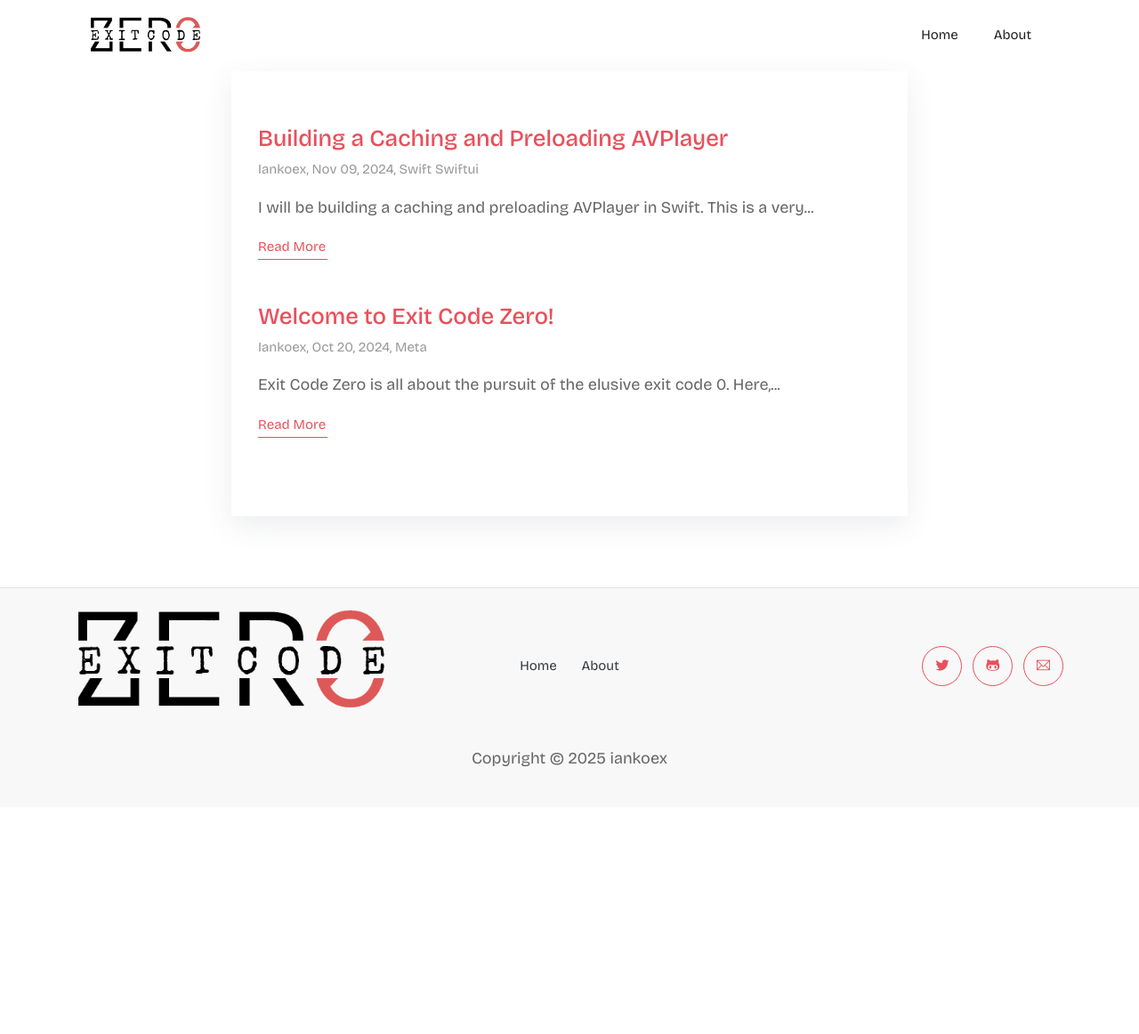
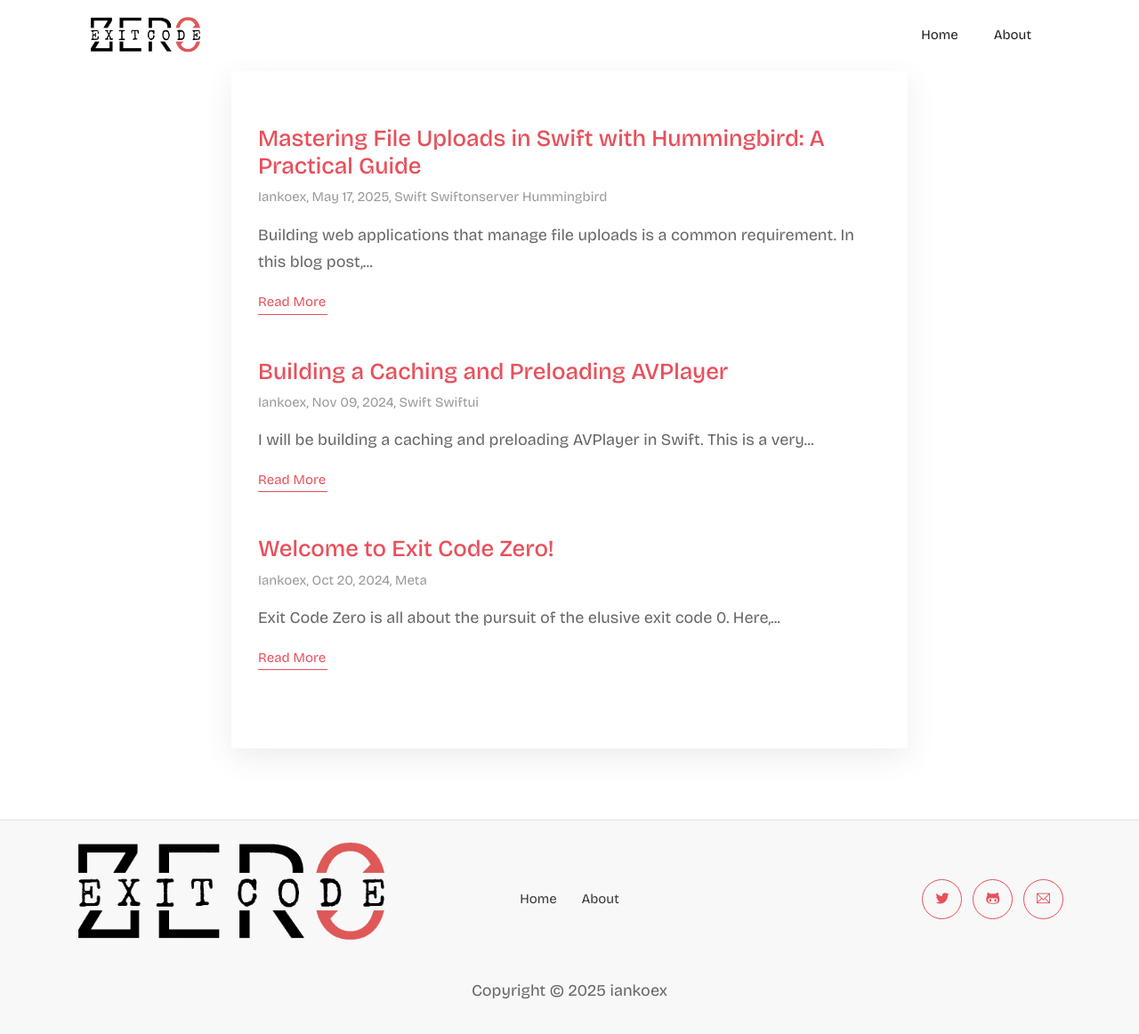
Before and after one commit to iankoex/iankoex.github.io, a Jekyll site: the page built from index.html, in a window 1280 px wide and 1169 px high. Shown: the top 1162 px of the window at 89% size. Built offline with Jekyll 4.4.1, drawn with Linux system fonts in a browser that asks for light colours; the list of posts is cut into pages by our own code; some of the changed lines change nothing that is shown.

Commit message:
added handling mulipart data in swift

````diff
--- a/_config.yml
+++ b/_config.yml
@@ -18,7 +18,6 @@ plugins:
   - jekyll-sitemap
   - jekyll/tagging
   - jekyll-seo-tag
-  - jekyll-sitemap
 
 paginate: 100
 paginate_path: "/page/:num"
--- /dev/null
+++ b/_posts/2025-05-17-mastering-file-upload-in-hummingbird.md
@@ -0,0 +1,337 @@
+---
+title: "Mastering File Uploads in Swift with Hummingbird: A Practical Guide"
+image: "/assets/images/logo.png"
+author: "iankoex"
+date: 2025-05-17 06:12:58 +0600
+description: "In this blog post, I'll show how you can handle multipart form data with Hummingbird."
+tags: [Swift, SwiftOnServer, HummingBird]
+---
+
+Building web applications that manage file uploads is a common requirement. In this blog post, I'll guide you through handling multipart form data using Hummingbird. You'll learn how to effortlessly receive and process files alongside other form fields, ensuring your Swift backend can seamlessly handle user uploads.
+
+## What is Multipart Form Data?
+
+Multipart form data is a specific encoding type used in HTTP requests to facilitate the transmission of files and data in a single request. This format allows for the inclusion of various data types, such as text fields, images, videos, and other binary files. It is essential for web applications that require users to upload files alongside standard form inputs. The multipart format divides the data into distinct parts, each with its own content type and disposition, enabling the server to process each part appropriately.
+
+## The Anatomy of Multipart Form Data
+
+Understanding the structure of multipart form data is crucial for developers working with file uploads and form submissions. Here’s a breakdown of its key components:
+
+1. **Content-Type Header**:
+   The request begins with a `Content-Type` header that specifies the type of data being sent. For multipart form data, this header typically looks like this:
+
+   ```
+   Content-Type: multipart/form-data; boundary=---BoundaryString
+   ```
+
+   The `boundary` parameter is a unique string that acts as a delimiter between different parts of the form data.
+
+2. **Boundary**:
+   The boundary string separates each part of the multipart data. It is defined in the `Content-Type` header and indicates where one part ends and another begins. Each part starts with the boundary string, prefixed by two hyphens (`--`), and ends with the boundary string followed by two hyphens to signify the end of the multipart data.
+
+3. **Parts**:
+   Each part of the multipart form data consists of several components:
+
+   - **Headers**: Each part can have its own set of headers that provide metadata about the data being sent. Common headers include:
+     - `Content-Disposition`: Specifies how the data should be handled, including the name of the form field and, if applicable, the filename for file uploads. For example:
+       ```
+       Content-Disposition: form-data; name="file"; filename="example.jpg"
+       ```
+     - `Content-Type`: Indicates the media type of the data being sent (e.g., `image/jpeg` for JPEG images).
+   - **Body**: Following the headers, the actual data (the body) of the part is included. This can be text, binary data, or any other type of content.
+
+4. **Final Boundary**:
+   The multipart data concludes with a final boundary that indicates the end of the data. This boundary is marked by the same boundary string used to separate the parts, followed by two hyphens:
+   ```
+   -----BoundaryString--
+   ```
+
+## Example Structure
+
+Here’s a simplified example of what a multipart form data request might look like:
+
+```
+POST /upload HTTP/1.1
+Host: example.com
+Content-Type: multipart/form-data; boundary=---BoundaryString
+
+-----BoundaryString
+Content-Disposition: form-data; name="username"
+
+john_doe
+-----BoundaryString
+Content-Disposition: form-data; name="file"; filename="example.jpg"
+Content-Type: image/jpeg
+
+(binary data of the image)
+-----BoundaryString--
+```
+
+## Hummingbird
+
+[Hummingbird](https://hummingbird.codes) is a robust, feature-rich, and performance-oriented web framework for Swift. This guide assumes you have a basic understanding of Swift and Hummingbird. If you're new to Hummingbird, I recommend starting with the [Getting Started guide](https://docs.hummingbird.codes/2.0/documentation/hummingbird/gettingstarted).
+
+## Swift Mustache: A Templating Engine
+
+[Swift Mustache](https://github.com/hummingbird-project/swift-mustache) is a powerful templating engine for Swift that allows you to create dynamic and reusable HTML templates with ease.
+
+## Setting Up Hummingbird and Swift Mustache
+
+Once you have set up Hummingbird and Swift Mustache, you can start building your application. Here’s a simple example of how to set up a route that handles file uploads:
+
+```swift
+func buildApplication(_ args: AppArguments) async throws -> some ApplicationProtocol {
+    // Verify the working directory is correct
+    assert(FileManager.default.fileExists(atPath: "public/images/hummingbird.png"), "Set your working directory to the root folder of this example to get it to work")
+    // load mustache template library
+    let library = try await MustacheLibrary(directory: Bundle.module.resourcePath!)
+
+    let router = Router(context: MultipartRequestContext.self)
+    router.add(middleware: FileMiddleware())
+    WebController(mustacheLibrary: library).addRoutes(to: router)
+    return Application(router: router, configuration: .init(address: .hostname(args.hostname, port: args.port)))
+}
+```
+
+Your `WebController` is responsible for handling web requests and rendering views using Mustache templates. Here’s how you can define routes and handle file uploads:
+
+```swift
+struct WebController {
+    let library: MustacheLibrary
+    let enterTemplate: MustacheTemplate
+    let enteredTemplate: MustacheTemplate
+
+    init(mustacheLibrary: MustacheLibrary) {
+        self.library = mustacheLibrary
+        self.enterTemplate = mustacheLibrary.getTemplate(named: "enter-details")!
+        self.enteredTemplate = mustacheLibrary.getTemplate(named: "details-entered")!
+    }
+
+    func addRoutes(to router: some RouterMethods<some RequestContext>) {
+        router.get("/", use: self.input)
+        router.post("/", use: self.post)
+    }
+
+    @Sendable func input(request: Request, context: some RequestContext) -> HTML {
+        let html = self.enterTemplate.render((), library: self.library)
+        return HTML(html: html)
+    }
+
+    @Sendable func post(request: Request, context: some RequestContext) async throws -> HTML {
+        let user = try await request.decode(as: User.self, context: context)
+        let html = self.enteredTemplate.render(user, library: self.library)
+        return HTML(html: html)
+    }
+}
+```
+
+### Mustache Templates
+
+You will need a few Mustache templates for your application:
+
+- **`page.mustache`**: The default template for pages.
+- **`enter-details.mustache`**: A template for entering user details.
+- **`details-entered.mustache`**: A template for displaying the entered user details.
+
+Here’s a simple example of what each template might look like:
+
+**page.mustache**:
+
+```html
+<!DOCTYPE html>
+<html>
+  <head>
+    <title>HTMLForm</title>
+    <meta charset="UTF-8" />
+    <script src="https://cdn.tailwindcss.com"></script>
+  </head>
+  <body class="bg-gray-100">
+    <div class="text-center">
+      <h2 class="text-3xl p-3">Multipart Form</h2>
+    </div>
+    <div
+      class="p-6 max-w-md mx-auto bg-white rounded-xl items-centered space-x-4 shadow-lg"
+    >
+      <div>
+        <img src="images/hummingbird.png" class="w-64 mx-auto" />
+      </div>
+      {{$body}} {{/body}}
+    </div>
+  </body>
+</html>
+```
+
+**enter-details.mustache**:
+
+```html
+<h1 class="text-xl">Please enter your details</h1>
+<form action="/" method="post" enctype="multipart/form-data">
+  <label for="name">Name</label><br />
+  <input type="text" id="name" name="name" class="border" /><br />
+  <label for="age">Age</label><br />
+  <input type="text" id="age" name="age" class="border" /><br />
+  <input type="submit" value="Submit" class="p-1 my-2 border shadow-lg" />
+</form>
+```
+
+**details-entered.mustache**:
+
+```html
+<h1 class="text-xl">You entered</h1>
+<ul>
+  <li>Name: {{name}}</li>
+  <li>Age: {{age}}</li>
+</ul>
+```
+
+## Processing the Uploaded Data
+
+Once you submit the data, you can process it on the server side. You can print the `ByteBuffer` from the request to inspect the content being received. An example of the response you might see is:
+
+```
+------WebKitFormBoundaryM54lRf0SWPW07s4q
+Content-Disposition: form-data; name="name"
+
+some user
+------WebKitFormBoundaryM54lRf0SWPW07s4q
+Content-Disposition: form-data; name="age"
+
+24
+------WebKitFormBoundaryM54lRf0SWPW07s4q--
+```
+
+To decode this response, we use the `FormDataDecoder` provided by `MultipartKit`. First, we need to validate that the Content-Type we are receiving is indeed `multipart/form-data`. The `FormDataDecoder` initializer also requires a `Boundary`, which is the boundary string that separates the different parts of the form data. We can extract this boundary string from the `Content-Type` header of the request. We also need to provide the response decoder with methods to handle this.
+
+### Implementing the Multipart Request Decoder
+
+Here’s how you can implement a `MultipartRequestDecoder` to decode the incoming multipart form data:
+
+```swift
+struct MultipartRequestDecoder: RequestDecoder {
+    func decode<T>(_ type: T.Type, from request: Request, context: some RequestContext) async throws -> T where T: Decodable {
+        let decoder = FormDataDecoder()
+        return try await decoder.decode(type, from: request, context: context)
+    }
+}
+
+extension FormDataDecoder {
+    /// Extend JSONDecoder to decode from `HBRequest`.
+    /// - Parameters:
+    ///   - type: Type to decode
+    ///   - request: Request to decode from
+    public func decode<T: Decodable>(_ type: T.Type, from request: Request, context: some RequestContext) async throws -> T {
+        guard let contentType = request.headers[.contentType],
+            let mediaType = MediaType(from: contentType),
+            let parameter = mediaType.parameter,
+            parameter.name == "boundary"
+        else {
+            throw HTTPError(.unsupportedMediaType)
+        }
+        let buffer = try await request.body.collect(upTo: context.maxUploadSize)
+        return try self.decode(T.self, from: buffer, boundary: parameter.value)
+    }
+}
+```
+
+### Handling File Uploads
+
+Edit the `enter-details.mustache` to handle file uploads, add the following code:
+
+```html
+<input type="file" id="pfp" name="pfp" accept="image/*" class="border" /><br />
+```
+
+This adds an input element that will handle file selection, we have specified that only images are accepted. On the server side we can check the response we are getting:
+
+```
+------WebKitFormBoundaryDoXFevD2sAF8HAF4
+Content-Disposition: form-data; name="name"
+
+
+------WebKitFormBoundaryDoXFevD2sAF8HAF4
+Content-Disposition: form-data; name="age"
+
+
+------WebKitFormBoundaryDoXFevD2sAF8HAF4
+Content-Disposition: form-data; name="pfp"; filename="icon.png"
+Content-Type: image/png
+
+�PNG [Binary data truncated]
+```
+
+Our model cannot handle the uploaded file because we have not specified `pfp`. Therefore we are getting the error:
+
+```
+"error":{"message":"The given data was not valid input."}}
+```
+
+To handle file uploads, you need to update the `User` model to include a property for the uploaded file. Here’s how you can modify the model:
+
+```swift
+struct User: Decodable {
+    let name: String
+    let age: Int
+    let pfp: File
+}
+```
+
+The `File` struct is designed to handle the decoding of the multipart data. Here’s its implementation:
+
+```swift
+import Hummingbird
+import MultipartKit
+import StructuredFieldValues
+
+struct File: MultipartPartConvertible, Decodable {
+    let data: ByteBuffer
+    let filename: String
+    let contentType: String
+
+    var multipart: MultipartPart? { nil }
+
+    init?(multipart: MultipartPart) {
+        self.data = multipart.body
+        guard let contentType = multipart.headers["content-type"].first else { return nil }
+        guard let contentDispositionHeader = multipart.headers["content-disposition"].first else { return nil }
+        guard let contentDisposition = try? StructuredFieldValueDecoder().decode(MultipartContentDispostion.self, from: contentDispositionHeader) else { return nil }
+        guard let filename = contentDisposition.parameters.filename else { return nil }
+        self.filename = filename
+        self.contentType = contentType
+    }
+}
+
+struct MultipartContentDispostion: StructuredFieldValue {
+    struct Parameters: StructuredFieldValue {
+        static let structuredFieldType: StructuredFieldType = .dictionary
+        var name: String
+        var filename: String?
+    }
+    static let structuredFieldType: StructuredFieldType = .item
+    var item: String
+    var parameters: Parameters
+}
+
+extension StructuredFieldValueDecoder {
+    public func decode<StructuredField: StructuredFieldValue>(
+        _ type: StructuredField.Type = StructuredField.self,
+        from string: String
+    ) throws -> StructuredField {
+        let decoded = try string.utf8.withContiguousStorageIfAvailable { bytes in
+            try self.decode(type, from: bytes)
+        }
+        if let decoded {
+            return decoded
+        }
+        var string = string
+        string.makeContiguousUTF8()
+        return try self.decode(type, from: string)
+    }
+}
+```
+
+### ends
+
+Congratulations! You now have a working setup to handle multipart form data, including file uploads, using Hummingbird and Swift. This guide has covered the essential components of multipart form data, how to set up your application, and how to process user inputs effectively.
+Handling multiple file uploads is an exercise left for the reader
+
+You can find an example of handling multiple file uploads in the [Hummingbird Examples Repository](https://github.com/hummingbird-project/hummingbird-examples/tree/main/multipart-form).
````
